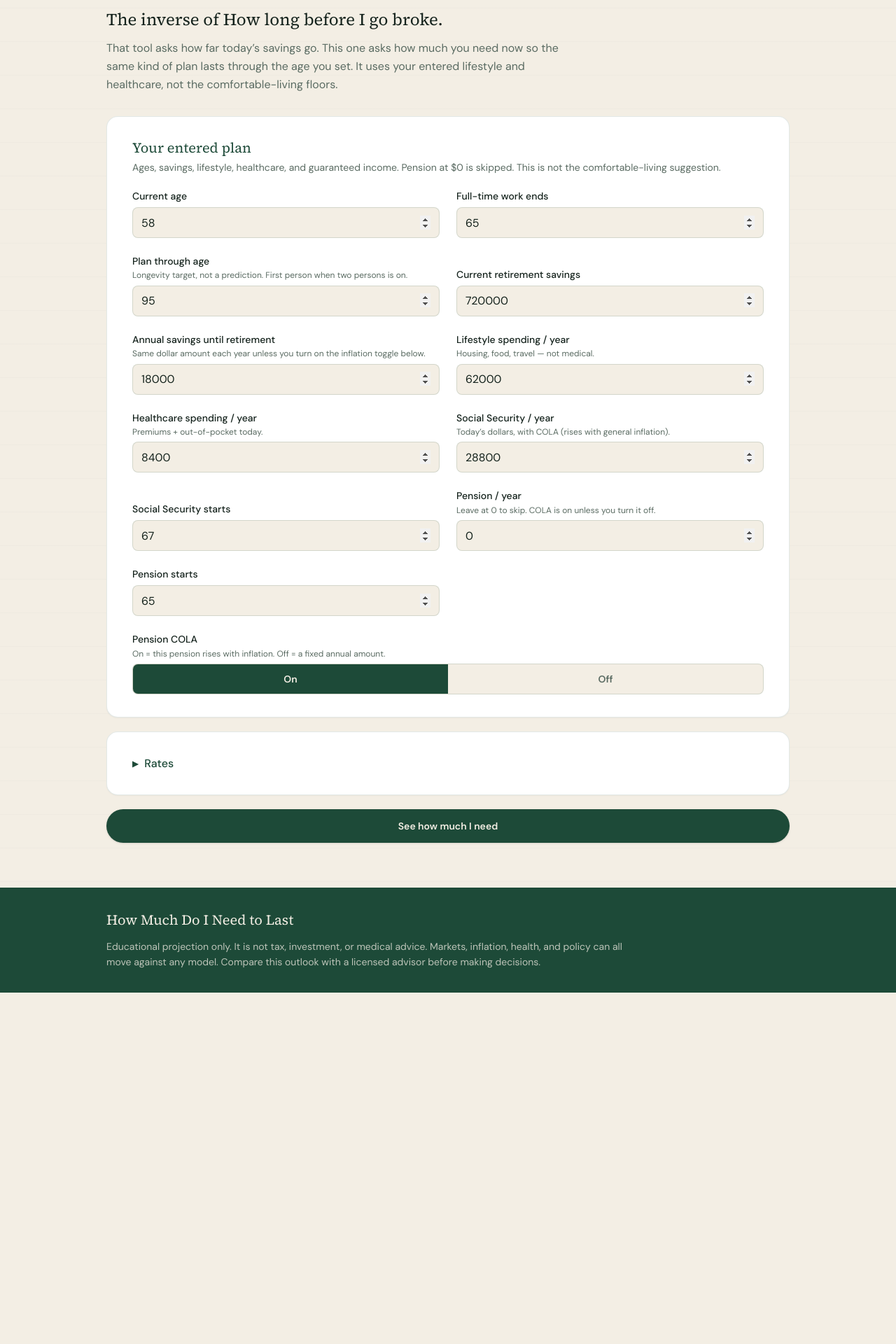
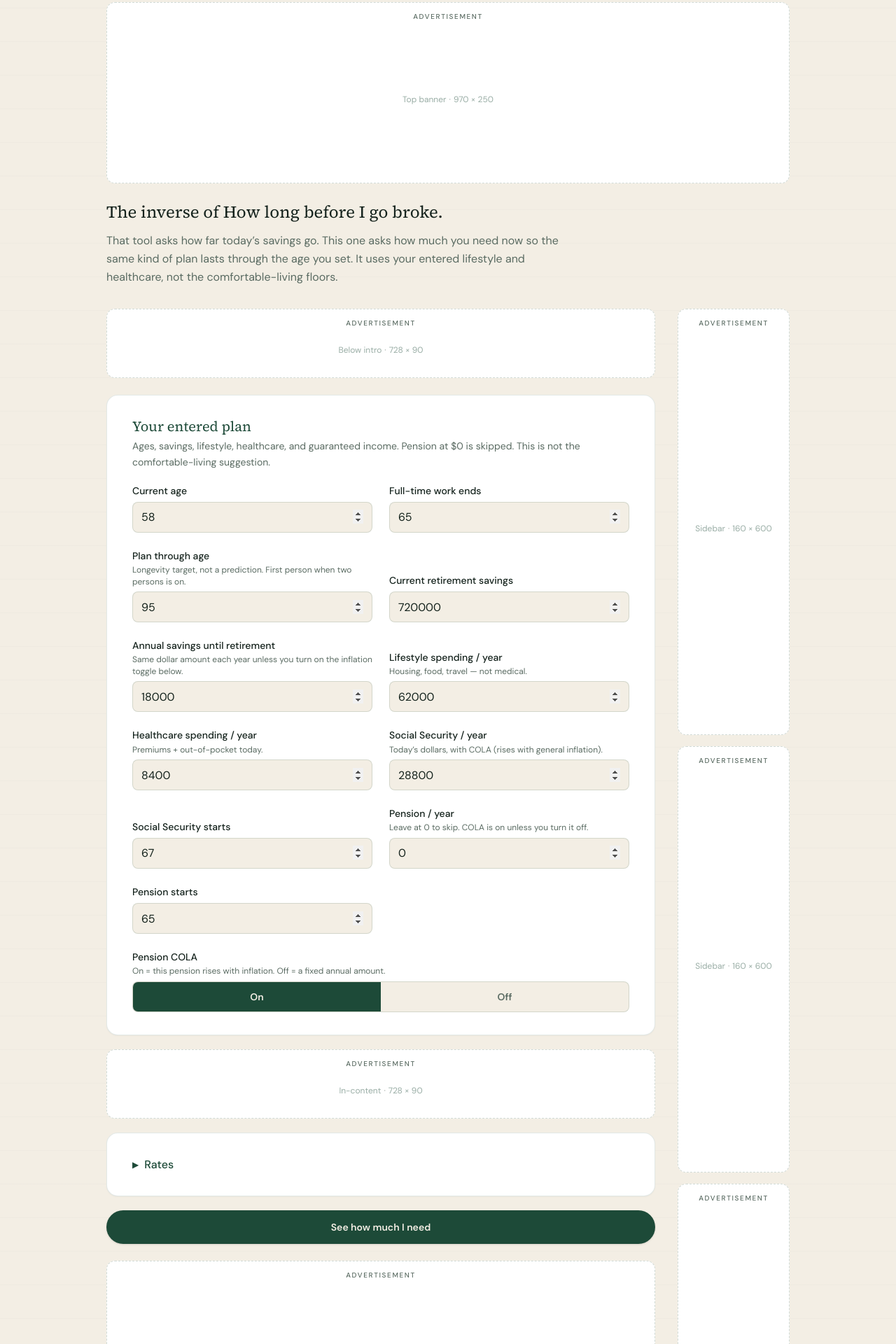
Before and after one commit to r3s0lv343vr/Retirement-and-Longevity-Calculator-Platform, a Next.js app: page /need in a window 1280 px wide. Shown: the part 180-2100 px from the top of the page at 70% size. Before the commit the page ends 1598 px from the top, so only its background shows below. Built offline with nearby package versions, Linux system fonts and the light colour scheme.

Commit message:
Add the same ad slots to How much do I need to last
Header, intro, in-form, mid-form, results, sidebar, and footer spaces match the longevity calculator so this sibling can carry ads without a new slot system.

Co-authored-by: r3s0lv343vr <r3s0lv343vr@users.noreply.github.com>

```diff
--- a/src/app/need/page.tsx
+++ b/src/app/need/page.tsx
@@ -1,3 +1,4 @@
+import { AdSlot } from "@/components/AdSlot";
 import { ClusterNav } from "@/components/ClusterNav";
 import { NeedApp } from "@/components/NeedApp";
 import type { Metadata } from "next";
@@ -21,8 +22,12 @@ export default function NeedPage() {
         </div>
       </header>
 
-      <main className="mx-auto max-w-5xl px-5 pb-16 pt-6 sm:px-6">
-        <section className="max-w-3xl pb-8">
+      <div className="mx-auto max-w-5xl px-5 py-4 sm:px-6">
+        <AdSlot placement="header-leaderboard" />
+      </div>
+
+      <main className="mx-auto max-w-5xl px-5 pb-16 sm:px-6">
+        <section className="max-w-3xl pb-8 pt-2">
           <p className="font-serif text-xl leading-snug text-ink sm:text-2xl">
             The inverse of How long before I go broke.
           </p>
@@ -37,6 +42,8 @@ export default function NeedPage() {
 
       <footer className="border-t border-pine/10 bg-pine text-paper">
         <div className="mx-auto max-w-5xl px-5 py-8 sm:px-6">
+          <AdSlot placement="footer" className="mb-4 border-paper/20 bg-paper/10 text-paper/80" />
+          <AdSlot placement="footer-2" className="mb-6 border-paper/20 bg-paper/10 text-paper/80" />
           <p className="font-serif text-xl leading-snug">How Much Do I Need to Last</p>
           <p className="mt-3 max-w-3xl text-sm leading-relaxed text-paper/75">
             Educational projection only. It is not tax, investment, or medical advice. Markets, inflation, health, and
--- a/src/components/NeedApp.tsx
+++ b/src/components/NeedApp.tsx
@@ -1,6 +1,7 @@
 "use client";
 
 import { useEffect, useRef, useState } from "react";
+import { AdSlot } from "@/components/AdSlot";
 import { NeedForm } from "@/components/NeedForm";
 import { NEED_DEFAULT } from "@/lib/need/defaults";
 import type { NeedEstimate } from "@/lib/need/estimateNeed";
@@ -60,7 +61,9 @@ export function NeedApp() {
   }, []);
 
   return (
-    <div className="space-y-6">
+    <div className="grid items-start gap-8 xl:grid-cols-[minmax(0,1fr)_160px]">
+      <div className="min-w-0 space-y-6">
+        <AdSlot placement="after-intro" />
         <NeedForm
           values={values}
           onChange={changeValues}
@@ -68,7 +71,22 @@ export function NeedApp() {
           loading={loading}
           error={error}
         />
-      {result ? <NeedResult result={result} /> : null}
+        <AdSlot placement="mid-form" />
+        {result ? (
+          <>
+            <AdSlot placement="pre-outlook" />
+            <NeedResult result={result} />
+            <AdSlot placement="after-stats" />
+          </>
+        ) : null}
+      </div>
+      <div className="hidden min-w-0 xl:block">
+        <div className="sticky top-6 space-y-4">
+          <AdSlot placement="sidebar" />
+          <AdSlot placement="sidebar-2" />
+          <AdSlot placement="sidebar-3" />
+        </div>
+      </div>
     </div>
   );
 }
--- a/src/components/NeedForm.tsx
+++ b/src/components/NeedForm.tsx
@@ -1,5 +1,6 @@
 "use client";
 
+import { AdSlot } from "@/components/AdSlot";
 import { FIELD_META, mergeInput } from "@/lib/engine";
 import type { CalculatorInput } from "@/lib/engine";
 import type { FormEvent } from "react";
@@ -73,6 +74,8 @@ export function NeedForm({ values, onChange, onSubmit, loading, error }: Props)
           ))}
         </div>
       </section>
+
+      <AdSlot placement="form-break-1" />
 
       <details className="card group">
         <summary className="cursor-pointer list-none font-medium text-pine marker:content-none [&::-webkit-details-marker]:hidden">
```
Lines whose indentation alone changed are shown as unchanged.
